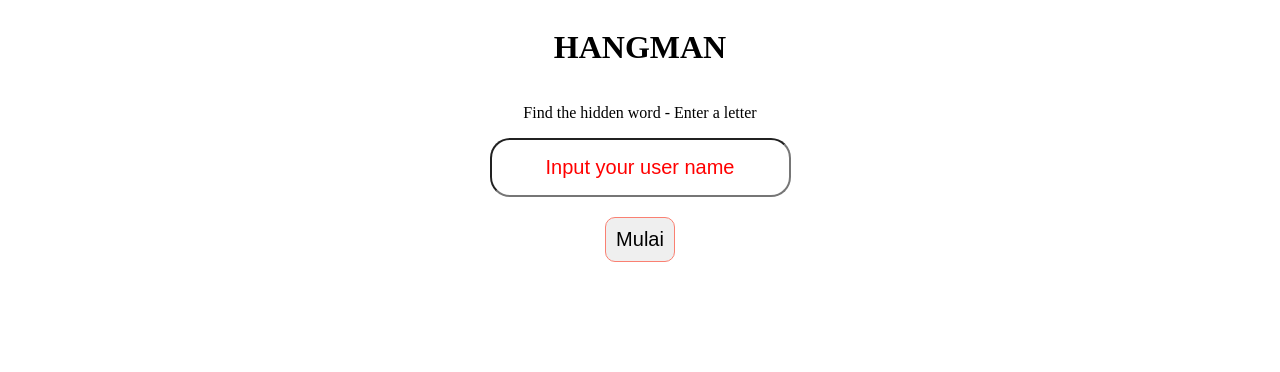
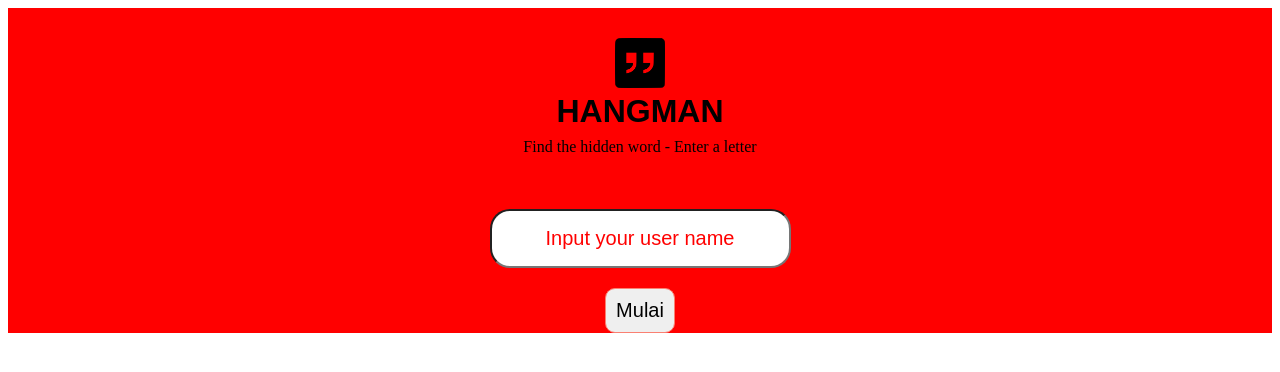
Before and after one commit to LordRedsky/Hangman, a Vue app: page / in a window 1280 px wide. Shown: the top 372 px of the page. Built offline with nearby package versions, Linux system fonts and the light colour scheme.

Commit message:
update version 0.0.1 fix display in web and mobile styling

```diff
--- a/src/assets/base.css
+++ b/src/assets/base.css
@@ -1,75 +1,13 @@
-/* color palette from <https://github.com/vuejs/theme> */
-:root {
-  --vt-c-white: #ffffff;
-  --vt-c-white-soft: #f8f8f8;
-  --vt-c-white-mute: #f2f2f2;
-
-  --vt-c-black: #181818;
-  --vt-c-black-soft: #222222;
-  --vt-c-black-mute: #282828;
-
-  --vt-c-indigo: #2c3e50;
-
-  --vt-c-divider-light-1: rgba(60, 60, 60, 0.29);
-  --vt-c-divider-light-2: rgba(60, 60, 60, 0.12);
-  --vt-c-divider-dark-1: rgba(84, 84, 84, 0.65);
-  --vt-c-divider-dark-2: rgba(84, 84, 84, 0.48);
-
-  --vt-c-text-light-1: var(--vt-c-indigo);
-  --vt-c-text-light-2: rgba(60, 60, 60, 0.66);
-  --vt-c-text-dark-1: var(--vt-c-white);
-  --vt-c-text-dark-2: rgba(235, 235, 235, 0.64);
-}
-
-/* semantic color variables for this project */
-:root {
-  --color-background: var(--vt-c-white);
-  --color-background-soft: var(--vt-c-white-soft);
-  --color-background-mute: var(--vt-c-white-mute);
-
-  --color-border: var(--vt-c-divider-light-2);
-  --color-border-hover: var(--vt-c-divider-light-1);
-
-  --color-heading: var(--vt-c-text-light-1);
-  --color-text: var(--vt-c-text-light-1);
-
-  --section-gap: 160px;
-}
-
-@media (prefers-color-scheme: dark) {
-  :root {
-    --color-background: var(--vt-c-black);
-    --color-background-soft: var(--vt-c-black-soft);
-    --color-background-mute: var(--vt-c-black-mute);
-
-    --color-border: var(--vt-c-divider-dark-2);
-    --color-border-hover: var(--vt-c-divider-dark-1);
-
-    --color-heading: var(--vt-c-text-dark-1);
-    --color-text: var(--vt-c-text-dark-2);
-  }
-}
-
-*,
-*::before,
-*::after {
-  box-sizing: border-box;
-  margin: 0;
-  position: relative;
-  font-weight: normal;
-  z-index: 0;
-}
-
 
 body {
-  /* display: flex; */
+  display: flex;
   justify-content: center;
   align-items: center;
   min-height: 100vh;
-  color: var(--color-text);
-  background: var(--color-background);
+  /* color: var(--color-text); */
+  /* background: var(--color-background); */
   transition: color 0.5s, background-color 0.5s;
-  line-height: 1.6;
+  /* line-height: 1.6; */
   font-family: Inter, -apple-system, BlinkMacSystemFont, 'Segoe UI', Roboto, Oxygen, Ubuntu,
     Cantarell, 'Fira Sans', 'Droid Sans', 'Helvetica Neue', sans-serif;
   font-size: 15px;
--- a/src/assets/main.css
+++ b/src/assets/main.css
@@ -1,14 +1,11 @@
-@import "./base.css";
-
-
-
+/* @import "./base.css"; */
 
 #app {
   max-width: 1580px;
-  width: 1300px;
-  height: 80vh;
+  /* width: 1300px; */
+  /* height: 80vh; */
   /* margin: 0 auto; */
-  padding: 3rem;
+  /* padding: 3rem; */
 
   font-weight: normal;
   background-color: red;
@@ -18,42 +15,9 @@
   border-radius: 20px;
 }
 
-/* a,
-.green {
-  text-decoration: none;
-  color: hsla(160, 100%, 37%, 1);
-  transition: 0.4s;
-} */
-
-@media (hover: hover) {
-  a:hover {
-    background-color: hsla(160, 100%, 37%, 0.2);
-  }
+body {
+  /* display: flex; */
+  /* flex-direction: row; */
+  justify-content: center;
+  align-items: center;
 }
-
-@media (min-width: 1024px) {
-  body {
-    display: flex;
-    place-items: center;
-  }
-
-  #app {
-    display: grid;
-    grid-template-columns: 1fr 1fr 1fr;
-    background-color: blue;
-    padding: 0 2rem;
-  }
-}
-
-@media (min-width: 700px) {
-  body {
-    display: flex;
-    place-items: center;
-  }
-
-  #app {
-    display: grid;
-    grid-template-columns: 1fr;
-    padding: 0 2rem;
-  }
-}
--- a/src/components/CardBlind.vue
+++ b/src/components/CardBlind.vue
@@ -24,59 +24,48 @@ export default {
   display: flex;
   justify-content: center;
   align-items: center;
-  width: 30px;
-  height: 30px;
-  /* padding: 20px; */
+  width: 25px;
+  height: 25px;
   border-radius: 10px;
   background-color: #fed945;
   cursor: pointer;
   margin-bottom: 30px;
+  box-shadow: 0 15px 30px rgba(0, 0, 0, 0.2), 0 10px 10px rgba(0, 0, 0, 0.2);
 }
 .card {
   /* width: 100%; */
   display: flex;
   align-items: center;
   justify-content: center;
-  background-color: #fff;
-  width: 20px;
-  height: 20px;
+  background-color: #fed945;
+  /* background-color: #fff; */
+  width: 15px;
+  height: 15px;
   border-radius: 5px;
   align-items: center;
   color: #7e0101;
 
   font-family: "Acme", sans-serif;
-  font-size: 1.5rem;
-  font-weight: 900;
+  font-size: 1rem;
+  font-weight: 700;
+  box-shadow: 0 15px 30px rgba(0, 0, 0, 0.2), 0 10px 10px rgba(0, 0, 0, 0.2);
 }
 
 @media (min-width: 1024px) {
   .card-wrapper {
-    /* margin-left: 200px; */
-    display: flex;
-    justify-content: center;
-    align-items: center;
-    width: 50px;
-    height: 50px;
-    /* padding: 20px; */
-    border-radius: 10px;
-    background-color: #fed945;
-    cursor: pointer;
-    margin-bottom: 30px;
+    width: 60px;
+    height: 80px;
+    border-radius: 20px;
+    margin-bottom: 10px;
   }
   .card {
-    /* width: 100%; */
-    display: flex;
+    width: 50px;
+    height: 70px;
+    border-radius: 15px;
     align-items: center;
-    justify-content: center;
-    background-color: #fff;
-    width: 40px;
-    height: 40px;
-    border-radius: 5px;
-    align-items: center;
-    color: #7e0101;
+    color: #0a2e50;
 
-    font-family: "Acme", sans-serif;
-    font-size: 1.5rem;
+    font-size: 4rem;
     font-weight: 900;
   }
 }
--- a/src/components/CardLetter.vue
+++ b/src/components/CardLetter.vue
@@ -17,72 +17,48 @@ export default {
 <style scoped>
 @import url("https://fonts.googleapis.com/css2?family=Acme&display=swap");
 .card-wrapper {
-  /* margin-left: 200px; */
   display: flex;
   justify-content: center;
   align-items: center;
-  width: 40px;
-  height: 40px;
-  /* padding: 20px; */
+  width: 35px;
+  height: 35px;
   border-radius: 10px;
   background-color: #cccccc;
   cursor: pointer;
-}
-
-.hidden {
-  opacity: 0;
+  box-shadow: 0 15px 30px rgba(0, 0, 0, 0.2), 0 10px 10px rgba(0, 0, 0, 0.2);
 }
 
 .card {
-  /* width: 100%; */
   display: flex;
   align-items: center;
   justify-content: center;
   background-color: #fff;
-  width: 30px;
-  height: 30px;
+  width: 25px;
+  height: 25px;
   border-radius: 5px;
   align-items: center;
   color: #7e0101;
 
   font-family: "Acme", sans-serif;
-  font-size: 1.5rem;
-  font-weight: 900;
+  font-size: 1rem;
+  font-weight: 700;
+  box-shadow: 0 15px 30px rgba(0, 0, 0, 0.2), 0 10px 10px rgba(0, 0, 0, 0.2);
 }
 
 @media (min-width: 1024px) {
   .card-wrapper {
-  /* margin-left: 200px; */
-  display: flex;
-  justify-content: center;
-  align-items: center;
-  width: 50px;
-  height: 50px;
-  /* padding: 20px; */
-  border-radius: 10px;
-  background-color: #cccccc;
-  cursor: pointer;
-}
+    width: 75px;
+    height: 75px;
+    border-radius: 30px;
+  }
 
-.hidden {
-  opacity: 0;
-}
+  .card {
+    width: 65px;
+    height: 65px;
+    border-radius: 25px;
 
-.card {
-  /* width: 100%; */
-  display: flex;
-  align-items: center;
-  justify-content: center;
-  background-color: #fff;
-  width: 40px;
-  height: 40px;
-  border-radius: 5px;
-  align-items: center;
-  color: #7e0101;
-
-  font-family: "Acme", sans-serif;
-  font-size: 2rem;
-  font-weight: 900;
-}
+    font-size: 3rem;
+    font-weight: 900;
+  }
 }
 </style>
--- a/src/components/Footer.vue
+++ /dev/null
@@ -1,11 +0,0 @@
-<script>
-export default {
-  name: "Footer",
-};
-</script>
-
-<template>
-  <div>
-    <h1>FOOTER</h1>
-  </div>
-</template>
--- a/src/components/HangmanFigure.vue
+++ b/src/components/HangmanFigure.vue
@@ -21,7 +21,7 @@ export default {
 </script>
 
 <template>
-  <div>
+  <div class="container">
     <svg height="250" width="200" class="figure-container">
       <!-- Gallows -->
       <line x1="60" y1="20" x2="170" y2="20" />
@@ -51,8 +51,18 @@ export default {
 <style scoped>
 .figure-container {
   fill: transparent;
-  stroke: #fff;
-  stroke-width: 5px;
+  stroke: whitesmoke;
+  stroke-width: 7px;
   stroke-linecap: round;
+  border-radius: 20%;
+  padding: 1em;
+  box-shadow: 0 15px 30px rgba(0, 0, 0, 0.2), 0 10px 10px rgba(0, 0, 0, 0.2);
+}
+
+@media (min-width: 1024px) {
+  .figure-container {
+    stroke-width: 10px;
+    padding: 7em;
+  }
 }
 </style>
--- a/src/components/Header.vue
+++ b/src/components/Header.vue
@@ -1,11 +1,12 @@
 <script>
 export default {
-    name: 'Header'
-   }
+  name: "Header",
+};
 </script>
 
 <template>
   <header>
+    <img src="../assets/hangman.png" alt="" />
     <h1>HANGMAN</h1>
     <p>Find the hidden word - Enter a letter</p>
   </header>
@@ -17,5 +18,19 @@
   align-items: center;
   justify-content: center;
   flex-direction: column;
+  margin: 30px 0px;
+}
+
+h1 {
+    margin: 5px;
+    font-family: Arial, Helvetica, sans-serif
+}
+
+p {
+margin: 3px;
+}
+
+img {
+  height: 50px;
 }
 </style>
--- a/src/components/Heart.vue
+++ /dev/null
@@ -1,2 +0,0 @@
-// '❤️'
-// Nyawa anda: ${heart}💔`)
--- a/src/components/KeyBoard.vue
+++ b/src/components/KeyBoard.vue
@@ -141,11 +141,13 @@ export default {
 
 <template>
   <div class="container">
-    <div class="blind">
-      <div v-for="(char, i) of data" :key="i" class="blind__cards">
-        <CardBlind :data="char" />
-      </div>
+
+  <div class="blind">
+    <div v-for="(char, i) of data" :key="i" class="blind__cards">
+      <CardBlind :data="char" />
     </div>
+  </div>
+
     <article>
       <div class="letter">
         <div v-for="(vocal, i) of vocals" :key="i" class="letter__vocal">
@@ -186,12 +188,11 @@ article {
 }
 
 .blind {
-  /* position: absolute; */
   grid-area: blindCard;
 
   display: flex;
   justify-content: center;
-  gap: 2px;
+  gap: 3px;
   width: 300px ;
 }
 .letter {
@@ -200,7 +201,7 @@ article {
   flex-direction: row;
   justify-content: center;
   gap: 5px;
-  margin-bottom: 20px;
+  margin-bottom: 10px;
   /* flex */
 }
 
@@ -210,7 +211,7 @@ article {
   flex-direction: row;
   justify-content: center;
   flex-wrap: wrap;
-  width: 350px;
+  width: 300px;
 }
 
 .figure {
@@ -218,27 +219,24 @@ article {
   display: flex;
   align-items: center;
   justify-content: center;
-  margin-bottom: 40px;
+  margin-bottom: 60px;
+  margin-top: 20px;
 }
 
 @media (min-width: 1024px) {
-  .container {
-    display: flex;
-    justify-content: center;
-    align-items: center;
-  }
 
   article {
     display: flex;
     justify-content: space-between;
     align-items: center;
-    gap: 180px;
+    width: 100%;
+    height: 100%;
   }
 
   .blind {
     display: flex;
     justify-content: center;
-    gap: 5px;
+    gap: 10px;
   }
 
   .letter {
@@ -252,7 +250,7 @@ article {
     flex-direction: row;
     justify-content: center;
     flex-wrap: wrap;
-    max-width: 200px;
+    max-width: 600px;
     gap: 10px;
   }
 
@@ -261,7 +259,6 @@ article {
     align-items: center;
     justify-content: center;
     margin-bottom: 40px;
-    background-color: red;
   }
 }
 </style>
--- a/src/views/WellcomeView.vue
+++ b/src/views/WellcomeView.vue
@@ -15,7 +15,7 @@ export default {
   methods: {
     ...mapActions(useHangmanStore, ["generateWord"]),
     loginButtonHandler() {
-    //   console.log(inputValue);
+      //   console.log(inputValue);
       localStorage.setItem("username", this.inputValue);
       this.generateWord();
       this.username = this.inputValue;
@@ -27,8 +27,8 @@ export default {
 </script>
 
 <template>
-  <Header />
   <div class="wellcome-container input">
+    <Header />
     <form @submit.prevent="loginButtonHandler" class="input">
       <input v-model="inputValue" type="text" placeholder="Input your user name" />
       <button>Mulai</button>
@@ -41,6 +41,7 @@ export default {
   display: flex;
   justify-content: center;
   align-items: center;
+  background-color: red;
 }
 
 .input {
```
Also changed, not shown: src/views/HomeView.vue (+31 -24 lines). Lines whose indentation alone changed are shown as unchanged.
